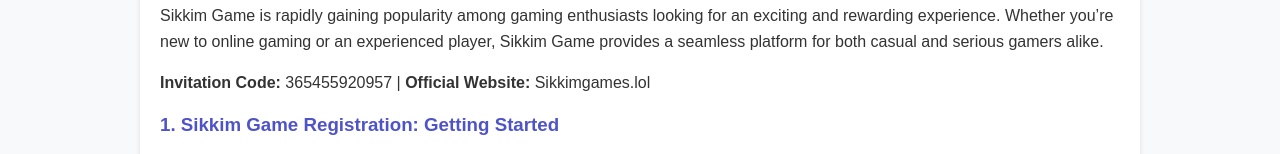
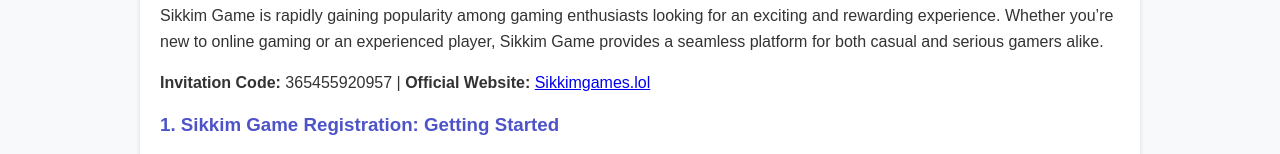
Before and after one commit to sikkim-gamess/login, a plain HTML site: page index.html in a window 1280 px wide. Shown: the part 161-315 px from the top of the page. Drawn offline with Linux system fonts and the light colour scheme.

Commit message:
index.html

```diff
--- a/index.html
+++ b/index.html
@@ -22,7 +22,7 @@
     <article>
       <h2>Sikkim Game Login & Registration Guide</h2>
       <p>Sikkim Game is rapidly gaining popularity among gaming enthusiasts looking for an exciting and rewarding experience. Whether you’re new to online gaming or an experienced player, Sikkim Game provides a seamless platform for both casual and serious gamers alike.</p>
-      <p><strong>Invitation Code:</strong> 365455920957 | <strong>Official Website:</strong> Sikkimgames.lol</p>
+      <p><strong>Invitation Code:</strong> 365455920957 | <strong>Official Website:</strong> <a href="https://sikkimgames.lol" target="_blank">Sikkimgames.lol</a></p>
 
       <h3>1. Sikkim Game Registration: Getting Started</h3>
       <ol>
```
